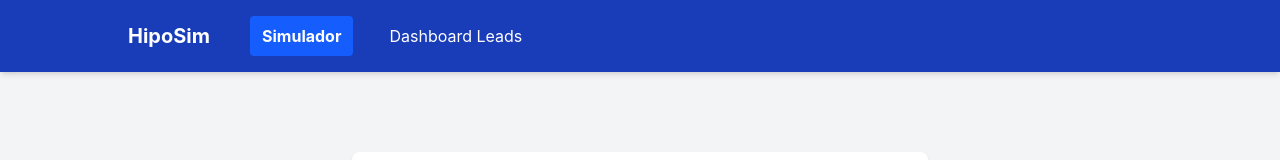
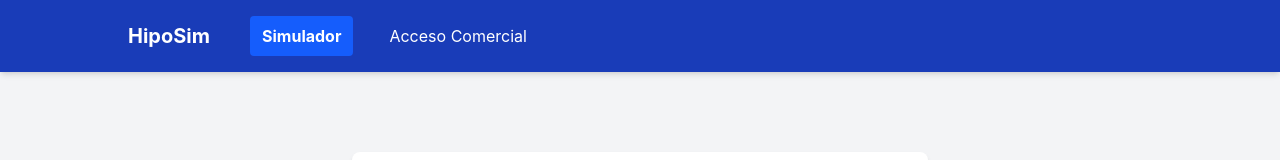
Before and after one commit to GeGuMaGu25/HipoSimFrontend, a Vue app: page / in a window 1280 px wide. Shown: the top 160 px of the page. Built offline with nearby package versions, Linux system fonts and the light colour scheme; the HTML template or start-up script is replaced by a standard one.

Commit message:
feat(iam): integrate login form and secure dashboard access

```diff
--- a/src/App.vue
+++ b/src/App.vue
@@ -1,34 +1,56 @@
 <script setup lang="ts">
-import { ref } from 'vue';
+import { ref, onMounted } from 'vue';
 import SimulatorForm from './simulation/presentation/components/simulator-form.vue';
 import LeadList from './lead-management/presentation/components/lead-list.vue';
+import LoginForm from './iam/presentation/components/login-form.vue';
 
-const currentTab = ref<'simulator' | 'dashboard'>('simulator');
+const currentTab = ref<'simulator' | 'dashboard' | 'login'>('simulator');
+const isAuthenticated = ref(false);
+
+const checkAuth = () => {
+  isAuthenticated.value = !!localStorage.getItem('jwt_token');
+};
+
+const handleLoginSuccess = () => {
+  checkAuth();
+  currentTab.value = 'dashboard';
+};
+
+const logout = () => {
+  localStorage.removeItem('jwt_token');
+  checkAuth();
+  currentTab.value = 'simulator';
+};
+
+onMounted(checkAuth);
 </script>
 
 <template>
   <div class="min-h-screen bg-gray-100">
-    <!-- Barra de Navegación -->
     <nav class="bg-blue-800 text-white p-4 shadow-md">
-      <div class="max-w-5xl mx-auto flex gap-6 items-center">
-        <h1 class="font-bold text-xl mr-4">HipoSim</h1>
-        <button
-            @click="currentTab = 'simulator'"
-            :class="['px-3 py-2 rounded transition', currentTab === 'simulator' ? 'bg-blue-600 font-bold' : 'hover:bg-blue-700']">
-          Simulador
-        </button>
-        <button
-            @click="currentTab = 'dashboard'"
-            :class="['px-3 py-2 rounded transition', currentTab === 'dashboard' ? 'bg-blue-600 font-bold' : 'hover:bg-blue-700']">
-          Dashboard Leads
+      <div class="max-w-5xl mx-auto flex gap-6 items-center justify-between">
+        <div class="flex gap-6 items-center">
+          <h1 class="font-bold text-xl mr-4">HipoSim</h1>
+          <button @click="currentTab = 'simulator'" :class="['px-3 py-2 rounded transition', currentTab === 'simulator' ? 'bg-blue-600 font-bold' : 'hover:bg-blue-700']">
+            Simulador
+          </button>
+          <button v-if="isAuthenticated" @click="currentTab = 'dashboard'" :class="['px-3 py-2 rounded transition', currentTab === 'dashboard' ? 'bg-blue-600 font-bold' : 'hover:bg-blue-700']">
+            Dashboard Leads
+          </button>
+          <button v-if="!isAuthenticated" @click="currentTab = 'login'" :class="['px-3 py-2 rounded transition', currentTab === 'login' ? 'bg-blue-600 font-bold' : 'hover:bg-blue-700']">
+            Acceso Comercial
+          </button>
+        </div>
+        <button v-if="isAuthenticated" @click="logout" class="px-3 py-2 bg-red-600 hover:bg-red-700 rounded transition font-bold text-sm">
+          Cerrar Sesión
         </button>
       </div>
     </nav>
 
-    <!-- Contenido Dinámico -->
     <div class="py-10">
       <SimulatorForm v-if="currentTab === 'simulator'" />
-      <LeadList v-else />
+      <LeadList v-else-if="currentTab === 'dashboard'" />
+      <LoginForm v-else-if="currentTab === 'login'" @login-success="handleLoginSuccess" />
     </div>
   </div>
 </template>
--- /dev/null
+++ b/src/iam/presentation/components/login-form.vue
@@ -0,0 +1,43 @@
+<script setup lang="ts">
+import { ref } from 'vue';
+import axios from 'axios';
+
+const emit = defineEmits(['login-success']);
+const email = ref('admin@hiposim.com');
+const password = ref('admin123');
+const errorMessage = ref('');
+
+const login = async () => {
+  try {
+    const response = await axios.post('http://localhost:5158/api/v1/Auth/sign-in', {
+      email: email.value,
+      password: password.value
+    });
+    // Guardamos el token de forma local
+    localStorage.setItem('jwt_token', response.data.token);
+    emit('login-success');
+  } catch (error) {
+    errorMessage.value = 'Credenciales incorrectas o servidor caído.';
+  }
+};
+</script>
+
+<template>
+  <div class="max-w-md mx-auto mt-20 p-6 bg-white rounded-lg shadow-md">
+    <h2 class="text-2xl font-bold mb-6 text-center text-gray-800">Acceso Administrativo</h2>
+    <form @submit.prevent="login" class="space-y-4">
+      <div>
+        <label class="block text-sm font-medium text-gray-700">Correo</label>
+        <input v-model="email" type="email" class="mt-1 block w-full border border-gray-300 rounded-md p-2" required />
+      </div>
+      <div>
+        <label class="block text-sm font-medium text-gray-700">Contraseña</label>
+        <input v-model="password" type="password" class="mt-1 block w-full border border-gray-300 rounded-md p-2" required />
+      </div>
+      <button type="submit" class="w-full bg-gray-800 text-white font-bold py-2 px-4 rounded hover:bg-gray-900 transition">
+        Ingresar
+      </button>
+      <p v-if="errorMessage" class="text-red-600 text-center text-sm mt-2">{{ errorMessage }}</p>
+    </form>
+  </div>
+</template>
--- a/src/lead-management/presentation/components/lead-list.vue
+++ b/src/lead-management/presentation/components/lead-list.vue
@@ -9,10 +9,15 @@ const errorMessage = ref<string | null>(null);
 
 const fetchLeads = async () => {
   try {
-    const response = await axios.get<CreditLead[]>('http://localhost:5158/api/v1/CreditLeads');
+    const token = localStorage.getItem('jwt_token');
+    const response = await axios.get<CreditLead[]>('http://localhost:5158/api/v1/CreditLeads', {
+      headers: {
+        Authorization: `Bearer ${token}`
+      }
+    });
     leads.value = response.data;
   } catch (error: any) {
-    errorMessage.value = 'Error al cargar los leads desde el servidor.';
+    errorMessage.value = 'Error de acceso. Por favor, inicia sesión nuevamente.';
   } finally {
     loading.value = false;
   }
```
